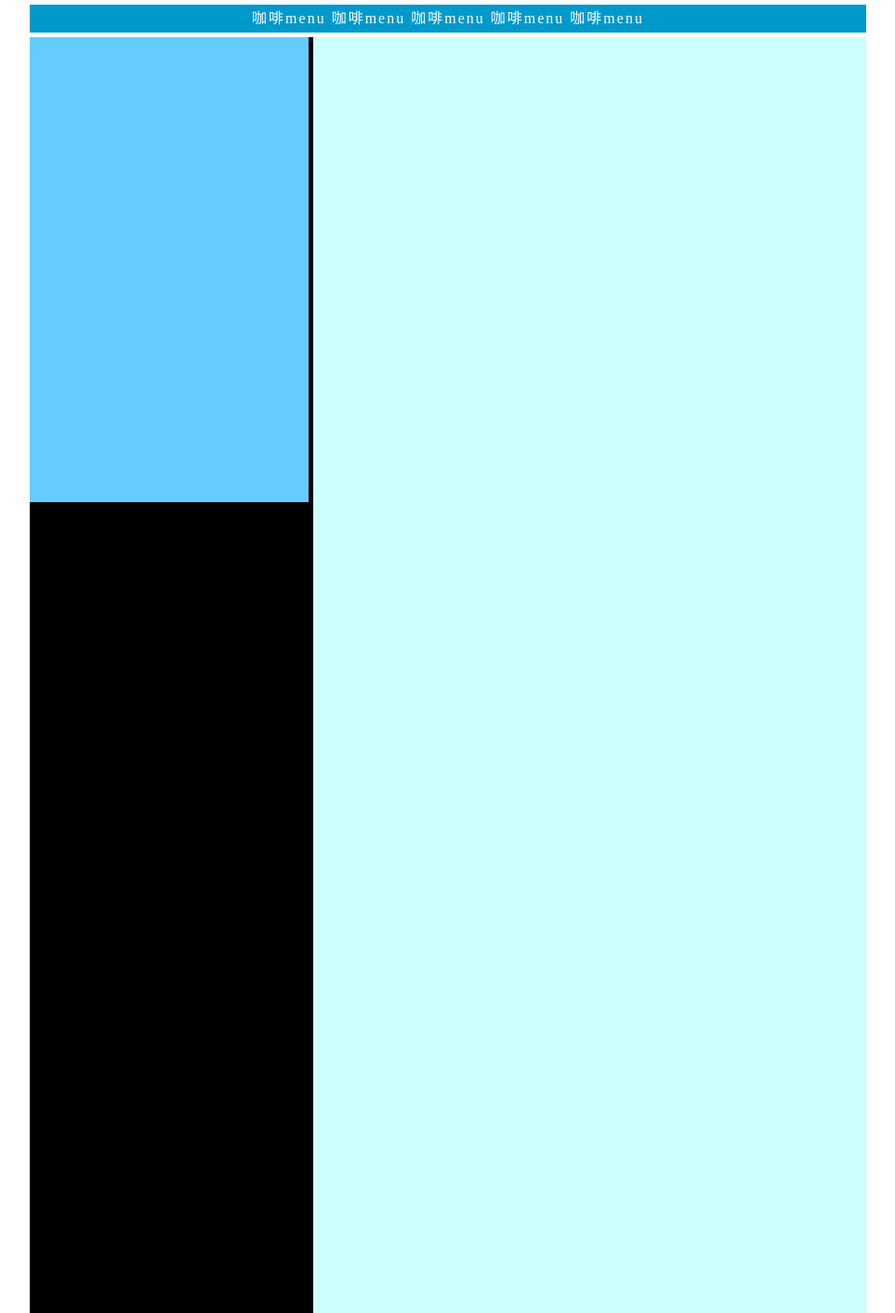
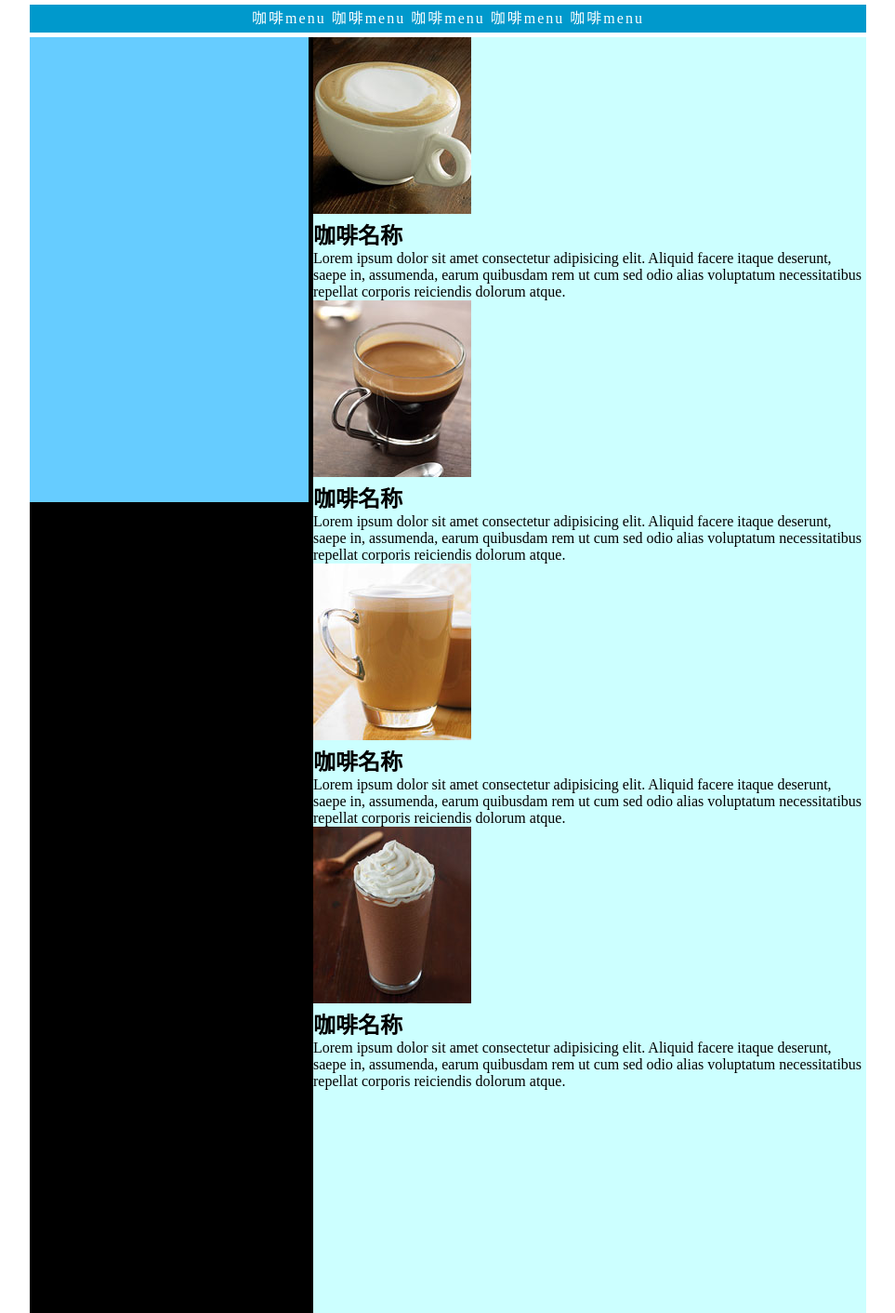
Before and after one commit to wcashew/Front-end-Development, a plain HTML site: page CSS/CSS3/Comprehensive-exercises/index.html in a window 1280 px wide. Shown: the part 220-1632 px from the top of the page at 93% size, without its empty margins (158-1121 px from the left). Drawn offline with Linux system fonts and the light colour scheme.

Commit message:
update html content

```diff
--- a/CSS/CSS3/Comprehensive-exercises/index.html
+++ b/CSS/CSS3/Comprehensive-exercises/index.html
@@ -18,7 +18,36 @@
         </div>
         <div id="main">
             <div id="aside"></div>
-            <div id="content"></div>
+            <div id="content">
+                <div class="subcon">
+                    <img src="./images/Cappuccino.jpg" alt="Cappuccino">
+                    <div class="subtext">
+                        <h2>咖啡名称</h2>
+                        <p>Lorem ipsum dolor sit amet consectetur adipisicing elit. Aliquid facere itaque deserunt, saepe in, assumenda, earum quibusdam rem ut cum sed odio alias voluptatum necessitatibus repellat corporis reiciendis dolorum atque.</p>
+                    </div>
+                </div>
+                <div class="subcon">
+                    <img src="./images/Espresso.jpg" alt="Espresso">
+                    <div class="subtext">
+                        <h2>咖啡名称</h2>
+                        <p>Lorem ipsum dolor sit amet consectetur adipisicing elit. Aliquid facere itaque deserunt, saepe in, assumenda, earum quibusdam rem ut cum sed odio alias voluptatum necessitatibus repellat corporis reiciendis dolorum atque.</p>
+                    </div>
+                </div>
+                <div class="subcon">
+                    <img src="./images/Latte.jpg" alt="Latte">
+                    <div class="subtext">
+                        <h2>咖啡名称</h2>
+                        <p>Lorem ipsum dolor sit amet consectetur adipisicing elit. Aliquid facere itaque deserunt, saepe in, assumenda, earum quibusdam rem ut cum sed odio alias voluptatum necessitatibus repellat corporis reiciendis dolorum atque.</p>
+                    </div>
+                </div>
+                <div class="subcon">
+                    <img src="./images/Mocha.jpg" alt="Mocha">
+                    <div class="subtext">
+                        <h2>咖啡名称</h2>
+                        <p>Lorem ipsum dolor sit amet consectetur adipisicing elit. Aliquid facere itaque deserunt, saepe in, assumenda, earum quibusdam rem ut cum sed odio alias voluptatum necessitatibus repellat corporis reiciendis dolorum atque.</p>
+                    </div>
+                </div>
+            </div>
         </div>
         <div id="footer"></div>
     </div>
```
